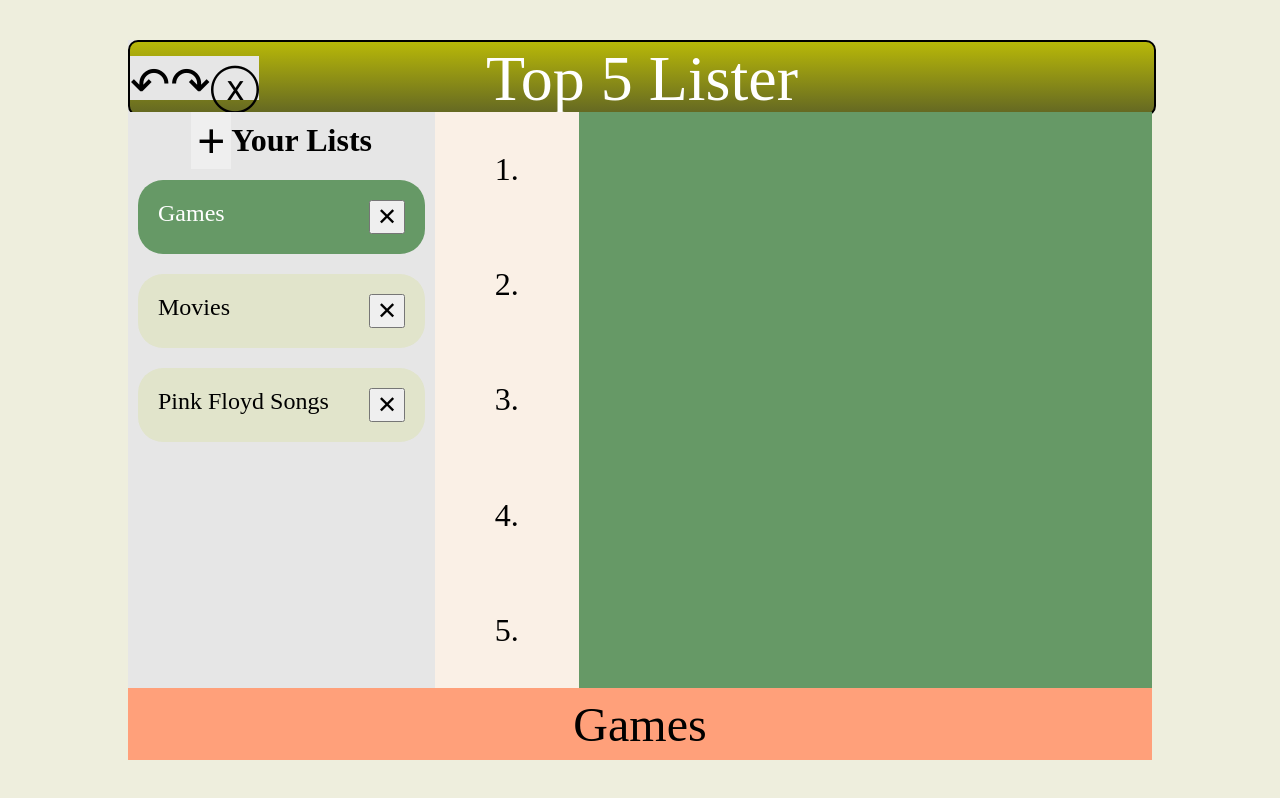
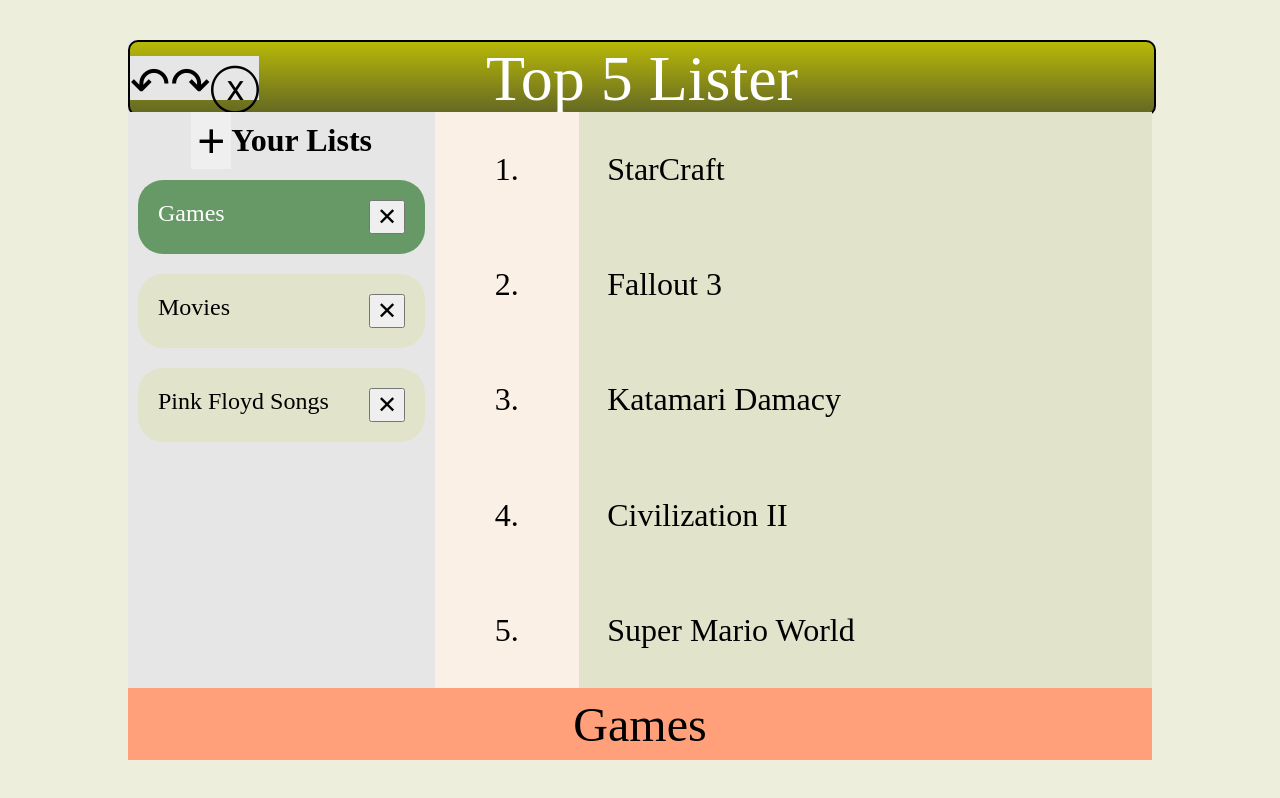
Before and after one commit to Benniei/CSE316, a React (Create React App) app in the folder Homework02/: page / in a window 1280 px wide. Both pictures are taken after a click on the element "Games". Built offline with nearby package versions, Linux system fonts and the light colour scheme.

Commit message:
Place Items into List

```diff
--- /dev/null
+++ b/Homework02/src/components/ItemCard.js
@@ -0,0 +1,49 @@
+import React from "react";
+
+// Uses id + name
+export default class ItemCard extends React.Component {
+    constructor(props){
+        super(props);
+
+        this.state = {
+            itemName: this.props.name,
+            itemIndex: this.props.index + 1,
+            editActive: false
+        }
+    }
+
+    handleClick = (event) => {
+        if(event.detail === 2){
+            this.handleToggleEdit(event);
+        }
+    }
+
+    handleToggleEdit = (event) => {
+        this.setState({
+            editActive: !this.state.editActive
+        });
+    }
+
+    render() {
+        const{
+            itemName,
+            itemIndex
+        } = this.props;
+        if(this.state.editActive){
+            return(
+                <input
+                />
+            )
+        }
+        else{
+            return (
+                <div
+                    id={"item-" + itemIndex}
+                    className={"top5-item"}
+                >
+                {itemName}
+                </div>
+            )
+        }
+    }
+}
--- a/Homework02/src/components/Workspace.js
+++ b/Homework02/src/components/Workspace.js
@@ -1,7 +1,9 @@
 import React from "react";
+import ItemCard from "./ItemCard.js"
 
 export default class Workspace extends React.Component {
     render() {
+        const {currentList} = this.props;
         return (
             <div id="top5-workspace">
                 <div id="workspace-edit">
@@ -12,6 +14,16 @@
                         <div className="item-number">4.</div>
                         <div className="item-number">5.</div>
                     </div>
+                    <div id="edit-items">
+                    {
+                        (currentList != null) ? currentList.items.map((itName, index) => (
+                            <ItemCard
+                                itemName={itName}
+                                itemIndex={index}
+                            />
+                        )) : null
+                    }
+                    </div>
                 </div>
             </div>
         )
```
